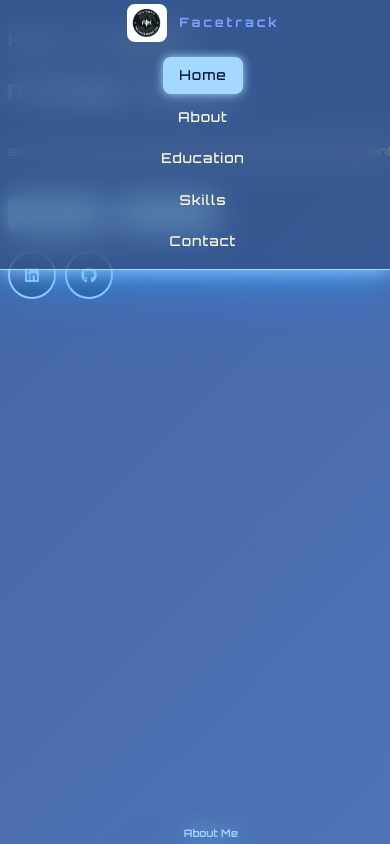
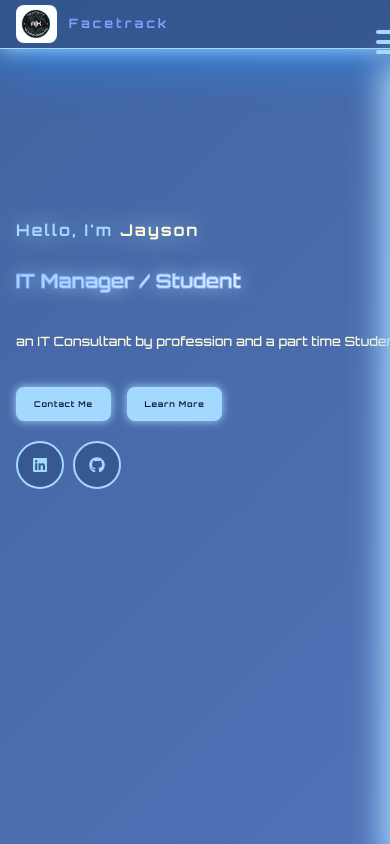
Before and after one commit to JayMatt21/bio, a React (Vite) app in the folder bio/: page / in a window 390 px wide. Shown: the top 844 px of the page. Built offline with nearby package versions, Linux system fonts and the light colour scheme.

Commit message:
updated UI

```diff
--- a/bio/src/PersonalWebsite.css
+++ b/bio/src/PersonalWebsite.css
@@ -49,7 +49,7 @@ section {
   justify-content: center;
 }
 
-/* Header and Navbar */
+/* Header, Navbar, Hamburger */
 .header {
   position: fixed;
   top: 0;
@@ -81,6 +81,52 @@ section {
 .logo img {
   margin-right: 12px;
 }
+
+/* Hamburger button styling */
+.nav-hamburger {
+  display: none;
+  background: none;
+  border: none;
+  cursor: pointer;
+  z-index: 110;
+  height: 40px;
+  width: 40px;
+}
+.hamburger,
+.hamburger::before,
+.hamburger::after {
+  content: "";
+  display: block;
+  background: var(--main-glow);
+  height: 4px;
+  width: 30px;
+  border-radius: 5px;
+  transition: all 0.3s;
+  position: relative;
+}
+.hamburger {
+  top: 18px;
+}
+.hamburger::before {
+  position: absolute;
+  top: -10px;
+  left: 0;
+}
+.hamburger::after {
+  position: absolute;
+  top: 10px;
+  left: 0;
+}
+.hamburger.open {
+  background: transparent;
+}
+.hamburger.open::before {
+  transform: translateY(10px) rotate(45deg);
+}
+.hamburger.open::after {
+  transform: translateY(-10px) rotate(-45deg);
+}
+
 .navbar {
   display: flex;
   align-items: center;
@@ -353,28 +399,37 @@ section {
   box-shadow: 0 0 7px var(--main-glow);
 }
 
-/* -------- RESPONSIVE DESIGN -------- */
-@media (max-width: 990px) {
-  .container {
-    padding: 0 1rem;
-  }
-  .header .container,
-  .home .container,
-  .education-row,
-  .skills-row,
-  .footer .container {
-    flex-direction: column !important;
-    gap: 1.2rem !important;
-    align-items: center !important;
-  }
-  section {
-    padding: 4rem 0 1.5rem 0;
+/* -------- RESPONSIVE DESIGN + Drawer -------- */
+@media (max-width: 900px) {
+  .nav-hamburger {
+    display: block;
   }
   .navbar {
-    gap: 1.1rem;
+    position: fixed;
+    top: 62px;
+    right: 0;
+    height: calc(100vh - 62px);
+    width: 70vw;
+    max-width: 280px;
+    background: var(--glass-strong);
+    box-shadow: -8px 0 30px var(--main-glow);
+    flex-direction: column !important;
+    align-items: flex-start;
+    gap: 1.2rem !important;
+    padding: 2.2rem 1.7rem;
+    transform: translateX(100%);
+    transition: transform 0.25s;
+    z-index: 105;
+  }
+  .navbar.open {
+    transform: translateX(0);
+  }
+  .header .container {
+    flex-direction: row;
+    align-items: center;
+    justify-content: space-between;
   }
 }
-
 @media (max-width: 600px) {
   html {
     font-size: 50%;
@@ -386,10 +441,8 @@ section {
     font-size: 1.6rem;
   }
   .navbar {
-    flex-direction: column;
-    gap: 0.6rem;
-    font-size: 1.1rem;
-    padding: 0.7rem 0;
+    width: 92vw;
+    padding: 1.2rem 1rem;
   }
   .home-content h1 {
     font-size: 2rem;
--- a/bio/src/PersonalWebsite.jsx
+++ b/bio/src/PersonalWebsite.jsx
@@ -1,3 +1,4 @@
+import React, { useState } from 'react';
 import './PersonalWebsite.css';
 
 import { FontAwesomeIcon } from '@fortawesome/react-fontawesome'
@@ -18,8 +19,18 @@ export default function PersonalWebsite() {
   );
 }
 
-// Header Component
+// Header Component (with hamburger mobile menu)
 function Header() {
+  const [mobileNavOpen, setMobileNavOpen] = useState(false);
+
+  function handleMenuClick() {
+    setMobileNavOpen(prev => !prev);
+  }
+
+  function handleLinkClick() {
+    setMobileNavOpen(false);
+  }
+
   return (
     <header className="header">
       <div className="container">
@@ -27,19 +38,22 @@ function Header() {
           <img src="/logo.jpg" alt="Logo" style={{ height: '38px', marginRight: '12px', verticalAlign: 'middle', borderRadius: '8px' }} />
           Facetrack
         </div>
-        <nav className="navbar">
-          <a href="#home" className="active">Home</a>
-          <a href="#about">About</a>
-          <a href="#education">Education</a>
-          <a href="#skills">Skills</a>
-          <a href="#contact">Contact</a>
+        <nav className={`navbar ${mobileNavOpen ? 'open' : ''}`}>
+          <a href="#home" className="active" onClick={handleLinkClick}>Home</a>
+          <a href="#about" onClick={handleLinkClick}>About</a>
+          <a href="#education" onClick={handleLinkClick}>Education</a>
+          <a href="#skills" onClick={handleLinkClick}>Skills</a>
+          <a href="#contact" onClick={handleLinkClick}>Contact</a>
         </nav>
+        <button className="nav-hamburger" onClick={handleMenuClick} aria-label="Toggle navigation">
+          <span className={mobileNavOpen ? "hamburger open" : "hamburger"}></span>
+        </button>
       </div>
     </header>
   );
 }
 
-// Home Component
+// Home
 function Home() {
   return (
     <section id="home" className="home">
@@ -66,7 +80,7 @@ function Home() {
   );
 }
 
-// About Component
+// About
 function About() {
   return (
     <section id="about" className="about">
@@ -87,7 +101,7 @@ function About() {
   );
 }
 
-// Education Component
+// Education
 function Education() {
   return (
     <section id="education" className="education">
@@ -120,7 +134,7 @@ function Education() {
   );
 }
 
-// Skills Component
+// Skills
 function Skills() {
   return (
     <section id="skills" className="skills">
@@ -141,7 +155,7 @@ function Skills() {
   );
 }
 
-// Contact Component
+// Contact
 function Contact() {
   return (
     <section id="contact" className="contact">
@@ -166,7 +180,7 @@ function Contact() {
   );
 }
 
-// Footer Component
+// Footer
 function Footer() {
   return (
     <footer className="footer">
```
